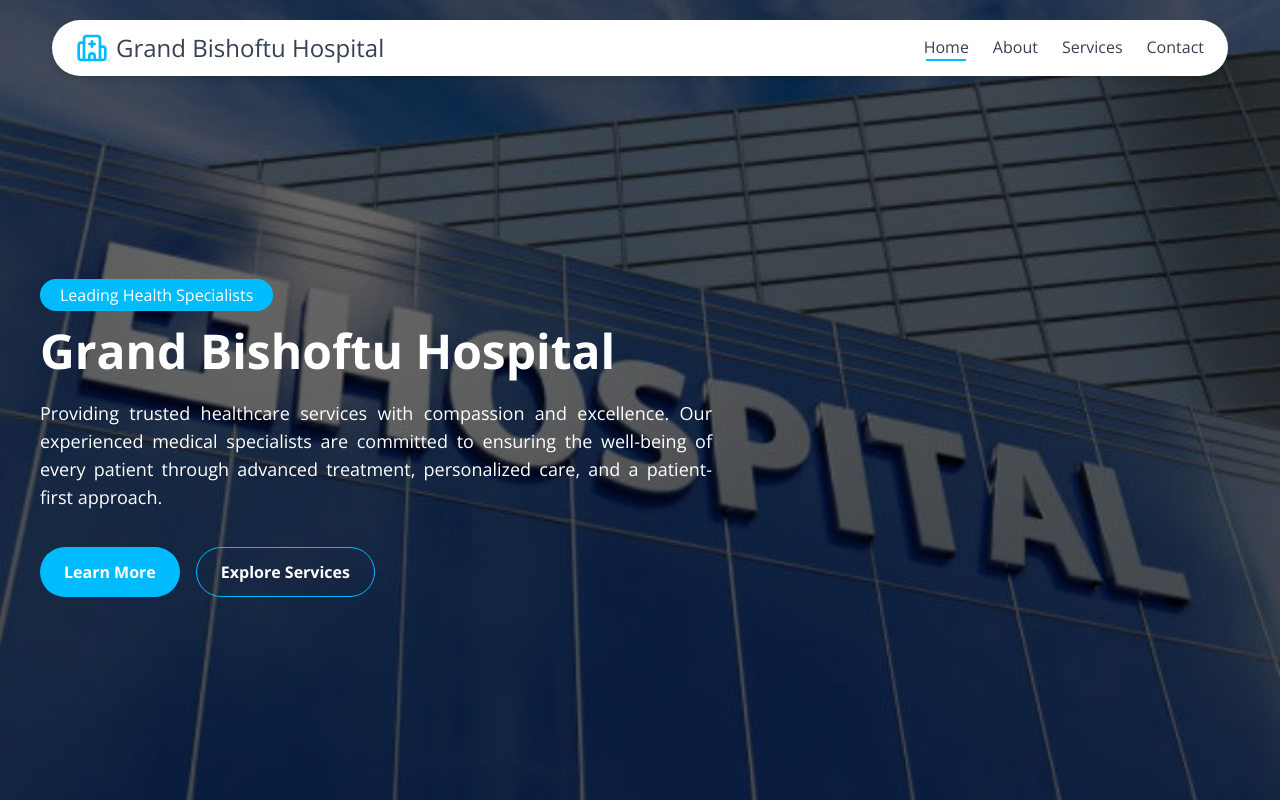
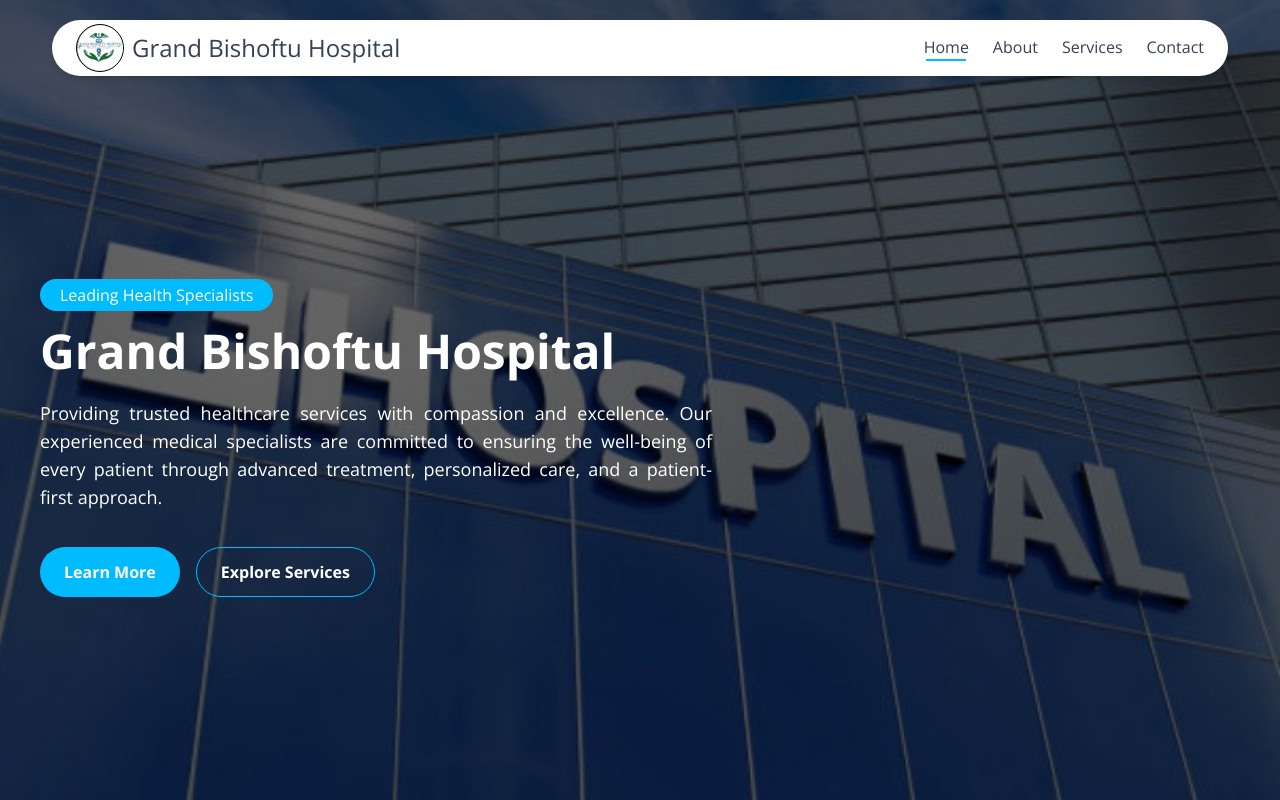
Before and after one commit to Tsedniya/Grand_Bishoftu_Hospital, a React (Vite) app in the folder myapp/: page / in a window 1280 px wide. Built offline with nearby package versions, Linux system fonts and the light colour scheme.

Commit message:
frontend:navbar

```diff
--- a/myapp/src/components/Navbar.jsx
+++ b/myapp/src/components/Navbar.jsx
@@ -1,14 +1,14 @@
 import React from 'react'
 import {Link,NavLink} from 'react-router-dom'
-import logo from '../assets/logo.png'
+import logo from '../assets/logo.jpg'
 import { Hospital } from 'lucide-react';
 
 
 const Navbar = () => {
   return (
-  <nav className="fixed top-0 left-0 right-0 mx-13 my-5 flex items-center justify-between px-6 py-3 bg-white rounded-full shadow-md z-50">
+  <nav className="fixed top-0 left-0 right-0 mx-13 my-5 flex items-center justify-between px-6 py-1 bg-white rounded-full shadow-md z-50">
   <div className="flex items-center space-x-2">
-    <Hospital className="h-8 w-8 text-sky-400" />
+    <img className='w-12 rounded-full border border-gray' src={logo} alt="logo"/>
     <span className="text-2xl  text-gray-700">
       Grand Bishoftu Hospital
     </span>
```
Also changed, not shown: myapp/src/assets/logo.jpg (added), myapp/src/assets/logo.png (deleted).
